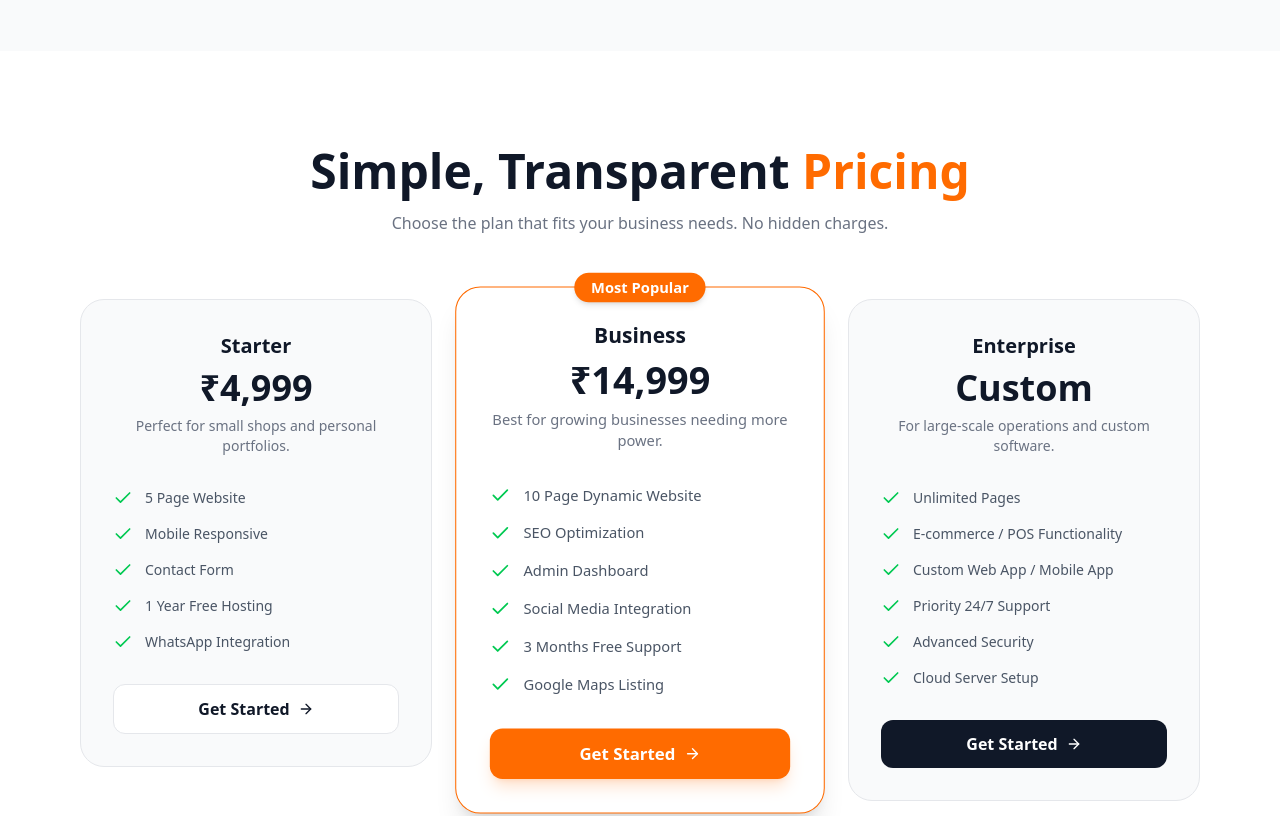
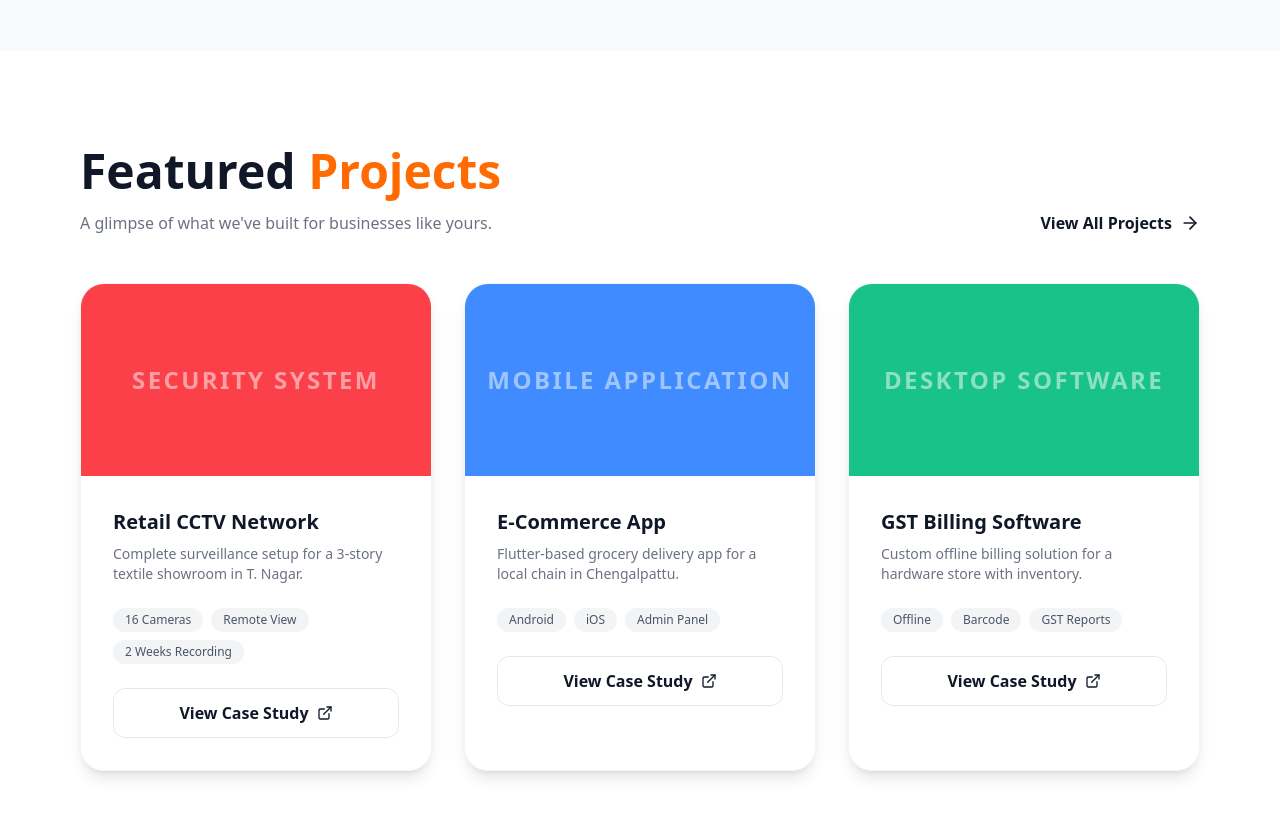
Before and after one commit to manoj-7-max/sparkh-infotech, a Next.js app: page / in a window 1280 px wide. Shown: the part 2160-2976 px from the top of the page. Built offline with nearby package versions, Linux system fonts and the light colour scheme.

Commit message:
Added Project Preview section to homepage

```diff
--- a/src/app/page.tsx
+++ b/src/app/page.tsx
@@ -4,6 +4,7 @@ import Services from '@/components/Services';
 import WhyChooseUs from '@/components/WhyChooseUs';
 import Process from '@/components/Process';
 import LocalAuthority from '@/components/LocalAuthority';
+import ProjectPreview from '@/components/ProjectPreview';
 import Pricing from '@/components/Pricing';
 import Testimonials from '@/components/Testimonials';
 import LeadCapture from '@/components/LeadCapture';
@@ -18,6 +19,7 @@ export default function Home() {
       <Hero />
       <LocalAuthority />
       <Services />
+      <ProjectPreview />
       <Pricing />
       <Process />
       <WhyChooseUs />
--- /dev/null
+++ b/src/components/ProjectPreview.tsx
@@ -0,0 +1,90 @@
+'use client';
+
+import { motion } from 'framer-motion';
+import { ArrowRight, ExternalLink } from 'lucide-react';
+import Link from 'next/link';
+
+const projects = [
+    {
+        title: 'Retail CCTV Network',
+        category: 'Security System',
+        description: 'Complete surveillance setup for a 3-story textile showroom in T. Nagar.',
+        color: 'bg-red-500',
+        tags: ['16 Cameras', 'Remote View', '2 Weeks Recording']
+    },
+    {
+        title: 'E-Commerce App',
+        category: 'Mobile Application',
+        description: 'Flutter-based grocery delivery app for a local chain in Chengalpattu.',
+        color: 'bg-blue-500',
+        tags: ['Android', 'iOS', 'Admin Panel']
+    },
+    {
+        title: 'GST Billing Software',
+        category: 'Desktop Software',
+        description: 'Custom offline billing solution for a hardware store with inventory.',
+        color: 'bg-emerald-500',
+        tags: ['Offline', 'Barcode', 'GST Reports']
+    }
+];
+
+export default function ProjectPreview() {
+    return (
+        <section className="py-24 bg-white">
+            <div className="container mx-auto px-4 max-w-6xl">
+                <div className="flex flex-col md:flex-row justify-between items-end mb-12 gap-6">
+                    <div>
+                        <h2 className="text-4xl md:text-5xl font-bold font-display text-gray-900 mb-4">
+                            Featured <span className="text-electric-orange">Projects</span>
+                        </h2>
+                        <p className="text-gray-500 max-w-md">
+                            A glimpse of what we've built for businesses like yours.
+                        </p>
+                    </div>
+                    <Link
+                        href="/portfolio"
+                        className="group flex items-center gap-2 font-bold text-gray-900 hover:text-electric-orange transition-colors"
+                    >
+                        View All Projects <ArrowRight className="w-5 h-5 group-hover:translate-x-1 transition-transform" />
+                    </Link>
+                </div>
+
+                <div className="grid grid-cols-1 md:grid-cols-3 gap-8">
+                    {projects.map((project, index) => (
+                        <motion.div
+                            key={project.title}
+                            initial={{ opacity: 0, y: 20 }}
+                            whileInView={{ opacity: 1, y: 0 }}
+                            transition={{ delay: index * 0.1, duration: 0.5 }}
+                            className="group relative rounded-3xl overflow-hidden border border-gray-100 shadow-lg hover:shadow-2xl transition-all duration-300"
+                        >
+                            {/* Placeholder Image Area */}
+                            <div className={`h-48 w-full ${project.color} opacity-90 group-hover:opacity-100 transition-opacity relative`}>
+                                <div className="absolute inset-0 flex items-center justify-center">
+                                    <span className="text-white font-bold opacity-50 text-2xl uppercase tracking-widest">{project.category}</span>
+                                </div>
+                            </div>
+
+                            <div className="p-8 bg-white">
+                                <h3 className="text-xl font-bold text-gray-900 mb-2">{project.title}</h3>
+                                <p className="text-sm text-gray-500 mb-6">{project.description}</p>
+
+                                <div className="flex flex-wrap gap-2 mb-6">
+                                    {project.tags.map(tag => (
+                                        <span key={tag} className="px-3 py-1 bg-gray-100 text-gray-600 text-xs font-medium rounded-full">
+                                            {tag}
+                                        </span>
+                                    ))}
+                                </div>
+
+                                <button className="w-full py-3 rounded-xl border border-gray-200 text-gray-900 font-bold hover:bg-gray-50 hover:border-electric-orange hover:text-electric-orange transition-all flex items-center justify-center gap-2">
+                                    View Case Study <ExternalLink size={16} />
+                                </button>
+                            </div>
+                        </motion.div>
+                    ))}
+                </div>
+            </div>
+        </section>
+    );
+}
```
